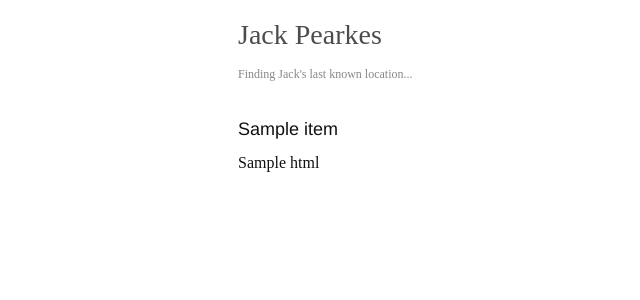
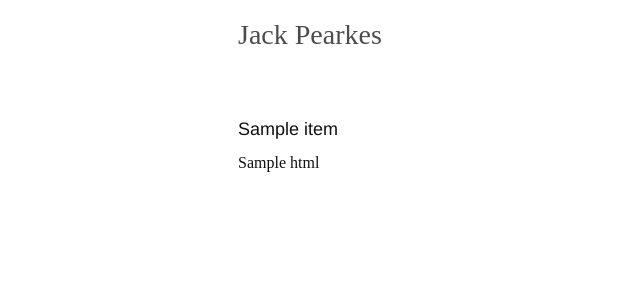
Before and after one commit to samsonpaul/jack.ly, a Flask app: template templates/item.html in a window 1280 px wide. Shown: the top 300 px of the page, without its empty margins (37-677 px from the left). Run offline with Flask 2, Linux system fonts and the light colour scheme; the template is opened without the code that fills it: most values are stand-ins (such as "Sample title", 1, 10 or a date in 2020); some libraries are stand-ins or nearby versions; some web fonts are replaced.

Commit message:
disable loc chek

```diff
--- a/static/js/app.js
+++ b/static/js/app.js
@@ -50,7 +50,7 @@ var locationChecker = {
 };
 
 $(function(){
-    locationChecker.init();
+    // locationChecker.init();
 });
 
 })();
--- a/templates/includes/header.html
+++ b/templates/includes/header.html
@@ -4,6 +4,6 @@
     {% else %}
     <h1>Jack Pearkes</h1>
     {% endif %}
-    <div class="location-note"><span id="location" class="muted">Finding Jack's last known location...</span></div>
+    <!-- <div class="location-note"><span id="location" class="muted">Finding Jack's last known location...</span></div> -->
     <div class="visible-xs spacer"></div>
 </header>
```
